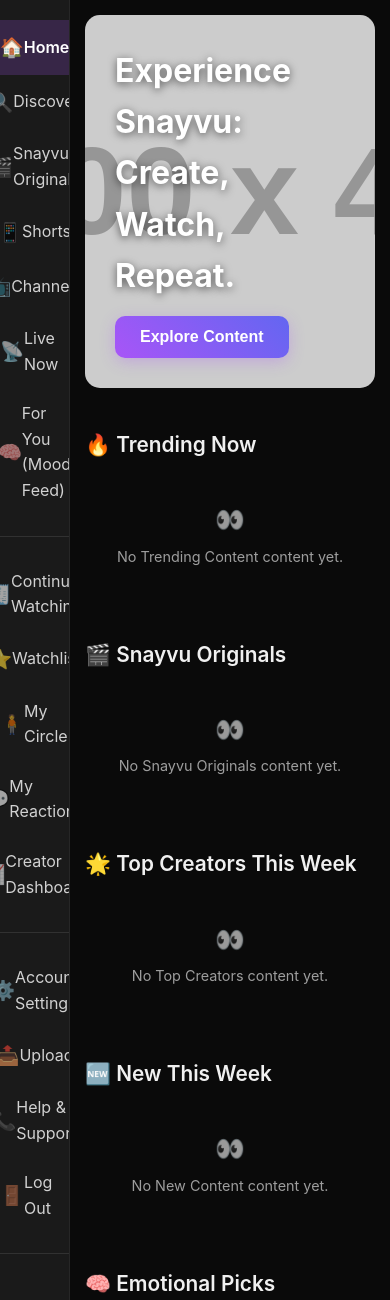
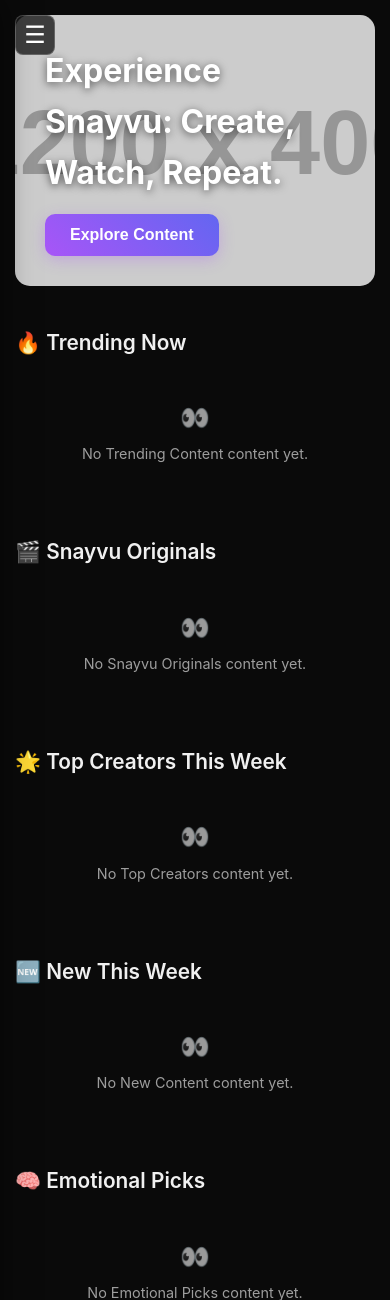
Before and after one commit to voycebutler18/VoyceFeed, a Flask app: page /dashboard in a window 390 px wide. Shown: the top 1300 px of the page. Run offline with Flask 3, Linux system fonts and the light colour scheme; the visitor is signed in with stand-in values (Sample User, id 1); data comes from the database, SQL or seed files in the repository; grey boxes labelled with a size stand in for pictures from a placeholder-image service; data that the repository does not hold is empty; some libraries are stand-ins or nearby versions.

Commit message:
Update dashboard.html

```diff
--- a/templates/dashboard.html
+++ b/templates/dashboard.html
@@ -28,7 +28,7 @@
 
         /* Left Sidebar Menu */
         .sidebar {
-            width: 250px; /* Fixed width, can be adjusted or made collapsible with JS */
+            width: 250px; /* Default desktop width */
             background: #1a1a1a; /* Slightly lighter dark background for sidebar */
             padding: 20px 0;
             position: fixed;
@@ -40,7 +40,8 @@
             z-index: 1000;
             display: flex;
             flex-direction: column;
-            transition: width 0.3s ease; /* For future collapsible feature */
+            transition: width 0.3s ease, transform 0.3s ease; /* Added transform for hidden state */
+            transform: translateX(0); /* Default visible */
         }
 
         .sidebar-logo {
@@ -147,9 +148,34 @@
             color: rgba(255, 255, 255, 0.7);
         }
 
+        /* Mobile Toggle Button for Sidebar */
+        .sidebar-toggle-btn {
+            position: fixed;
+            top: 15px;
+            left: 15px;
+            z-index: 1001; /* Above sidebar */
+            background: rgba(26, 26, 26, 0.8);
+            border: 1px solid rgba(255, 255, 255, 0.2);
+            color: white;
+            width: 40px;
+            height: 40px;
+            border-radius: 8px;
+            display: flex;
+            align-items: center;
+            justify-content: center;
+            font-size: 1.5rem;
+            cursor: pointer;
+            transition: background 0.2s ease;
+            display: none; /* Hidden by default, shown on mobile */
+        }
+        .sidebar-toggle-btn:hover {
+            background: rgba(255, 255, 255, 0.1);
+        }
+
+
         /* Main Homepage Body */
         .main-content {
-            margin-left: 250px; /* Offset for the fixed sidebar */
+            margin-left: 250px; /* Desktop offset for the fixed sidebar */
             flex-grow: 1;
             padding: 20px;
             overflow-y: auto; /* Allows main content to scroll independently */
@@ -177,18 +203,13 @@
             width: 100%;
             height: 100%;
             background: url('https://placehold.co/1200x400/0a0a0a/333?text=Snayvu+Featured+Content') no-repeat center center/cover; /* Generic Placeholder image */
-            /* REMOVED: opacity here if we want a solid image */
             z-index: 1;
-            display: flex; /* Added to center text if needed */
-            align-items: center; /* Added to center text if needed */
-            justify-content: center; /* Added to center text if needed */
-            font-size: 3rem; /* Placeholder text size */
+            display: flex;
+            align-items: center;
+            justify-content: center;
+            font-size: 3rem;
             font-weight: 800;
-            color: rgba(255, 255, 255, 0.2); /* Faded placeholder text */
-        }
-        .hero-video-placeholder iframe {
-            /* REMOVED: iframe style as iframe is removed from HTML */
-            display: none; /* Ensure it's hidden */
+            color: rgba(255, 255, 255, 0.2);
         }
 
         .hero-content {
@@ -364,21 +385,34 @@
         /* Responsive Adjustments */
         @media (max-width: 768px) {
             .sidebar {
-                width: 70px; /* Collapsed sidebar width */
-                padding: 20px 0;
+                width: 250px; /* Full width for overlay/off-canvas */
+                transform: translateX(-100%); /* Start off-screen */
+                position: fixed; /* Keep it fixed for off-canvas */
+                z-index: 1000;
+                box-shadow: 0 0 30px rgba(0,0,0,0.5); /* Add shadow for off-canvas effect */
+            }
+            .sidebar.active {
+                transform: translateX(0); /* Slide in */
             }
             .sidebar-logo, .sidebar-section-title, .sidebar-footer-links, .sidebar-copyright, .sidebar-account-info {
-                display: none; /* Hide text elements in collapsed state */
+                display: flex; /* Display content inside sidebar when open */
+                flex-direction: column; /* Ensure vertical layout for info group */
+                align-items: flex-start; /* Align content to left inside sidebar */
+                width: 100%; /* Ensure they take full width */
+            }
+            .sidebar-account-info {
+                padding: 0 20px 20px; /* Restore padding */
             }
             .sidebar-menu-item {
-                justify-content: center; /* Center icons */
-                padding: 12px 0;
+                justify-content: flex-start; /* Align menu items to left */
+                padding: 12px 20px; /* Restore padding */
             }
             .sidebar-icon {
-                margin-right: 0; /* No margin when text is hidden */
+                margin-right: 15px; /* Restore margin */
             }
+
             .main-content {
-                margin-left: 70px; /* Adjust offset */
+                margin-left: 0; /* No static margin on mobile */
                 padding: 15px;
             }
             .hero-title {
@@ -389,6 +423,11 @@
             }
             .content-tile {
                 width: 150px; /* Smaller tiles on mobile */
+            }
+
+            /* Show toggle button on mobile */
+            .sidebar-toggle-btn {
+                display: flex; /* Show the hamburger menu button */
             }
         }
 
@@ -632,8 +671,10 @@
 <body>
     <input type="hidden" id="csrf_token" name="csrf_token" value="{{ csrf_token() }}">
 
+    <button class="sidebar-toggle-btn" id="sidebar-toggle-btn">☰</button>
+
     <div class="container">
-        <aside class="sidebar">
+        <aside class="sidebar" id="sidebar">
             <div class="sidebar-logo">Snayvu</div>
 
             <ul class="sidebar-menu">
@@ -683,13 +724,13 @@
             <div class="sidebar-copyright">© 2024 Snayvu. All rights reserved.</div>
         </aside>
 
-        <main class="main-content">
+        <main class="main-content" id="main-content">
             <section class="hero-banner">
                 <div class="hero-video-placeholder">
                     </div>
                 <div class="hero-content">
                     <h1 class="hero-title">Experience Snayvu: Create, Watch, Repeat.</h1>
-                    <button class="hero-button" onclick="loadContentRow('trending-now-row', 'Trending Now', 'Trending Content');">Explore Content</button>
+                    <button class="hero-button" onclick="loadAllHomepageRows();">Explore Content</button>
                 </div>
             </section>
 
@@ -839,7 +880,31 @@
             loadUserInfo();
             loadHeroBannerContent(); // Ensure hero banner is loaded correctly
             loadAllHomepageRows(); // Load all content rows for the initial homepage view
+
+            // Initialize sidebar toggle on mobile
+            document.getElementById('sidebar-toggle-btn').addEventListener('click', toggleSidebar);
+            // Close sidebar when clicking outside on mobile
+            document.getElementById('main-content').addEventListener('click', function(event) {
+                const sidebar = document.getElementById('sidebar');
+                if (sidebar.classList.contains('active') && !sidebar.contains(event.target) && !document.getElementById('sidebar-toggle-btn').contains(event.target)) {
+                    toggleSidebar();
+                }
+            });
         });
+
+        // Function to toggle sidebar visibility on mobile
+        function toggleSidebar() {
+            const sidebar = document.getElementById('sidebar');
+            const mainContent = document.getElementById('main-content');
+            sidebar.classList.toggle('active');
+            // Optional: You could dim the main content when sidebar is active
+            // if (sidebar.classList.contains('active')) {
+            //     mainContent.style.filter = 'brightness(50%)';
+            // } else {
+            //     mainContent.style.filter = 'none';
+            // }
+        }
+
 
         // Function to load all homepage rows
         function loadAllHomepageRows() {
@@ -911,7 +976,7 @@
                 videoSourceUrl = video.local_file_path; // This URL is already generated by url_for in app.py
             } else if (video.youtube_video_id) {
                 // Fallback to a generic YouTube watch link if no local file (and a valid YouTube ID exists)
-                videoSourceUrl = `https://www.youtube.com/watch?v=${video.youtube_video_id}`;
+                videoSourceUrl = `https://www.youtube.com/watch?v=${video.youtube_video_id}`; // Corrected YouTube URL
             } else {
                 // If neither, just a generic placeholder link
                 videoSourceUrl = '#'; // Or a Snayvu generic video page
@@ -981,23 +1046,36 @@
                     loadAllHomepageRows(); // Reload all content rows for Home
                 } else if (section === 'discover') {
                     displayFeatureMessage('🔍', 'Discover', 'Explore trending content, tags, and top creators from around the world.');
-                    // In a real app, you would load content related to discovery here, e.g., loadContentRow('some-discover-row', 'Discover', 'Discover Content');
                 } else if (section === 'originals') {
-                    loadContentRow('snayvu-originals-row', 'Snayvu Originals', 'Snayvu Originals'); // Reload the Originals row
-                    document.getElementById('feature-display-area').style.display = 'none'; // Hide general message
-                    document.getElementById('snayvu-originals-section').style.display = 'block'; // Ensure its specific section is visible
+                    // Load the Originals row and scroll to it
+                    loadContentRow('snayvu-originals-row', 'Snayvu Originals', 'Snayvu Originals');
+                    document.querySelectorAll('.content-row').forEach(row => row.style.display = 'none'); // Hide all rows first
+                    document.getElementById('snayvu-originals-section').style.display = 'block'; // Show only this row
+                    document.getElementById('feature-display-area').style.display = 'none'; // Hide generic message
                     window.scrollTo(0, document.getElementById('snayvu-originals-section').offsetTop); // Scroll to it
                 } else if (section === 'shorts') {
-                    loadContentRow('just-dropped-shorts-row', 'Shorts', 'Shorts'); // Load Shorts content
+                    // Load Shorts content and display a message
+                    loadContentRow('just-dropped-shorts-row', 'Shorts', 'Shorts'); // Use 'Shorts' tag for this
+                    document.querySelectorAll('.content-row').forEach(row => row.style.display = 'none'); // Hide all rows first
+                    document.getElementById('just-dropped-shorts-section').style.display = 'block'; // Show only this row
                     displayFeatureMessage('📱', 'Shorts', 'Enjoy quick, engaging vertical videos designed for instant entertainment.');
                 } else if (section === 'channels') {
-                    loadContentRow('top-creators-row', 'Featured Channel', 'Channels'); // Load some relevant videos
+                    // Load some relevant videos and display a message
+                    loadContentRow('top-creators-row', 'Featured Channel', 'Channels');
+                    document.querySelectorAll('.content-row').forEach(row => row.style.display = 'none'); // Hide all rows first
+                    document.getElementById('top-creators-section').style.display = 'block'; // Show only this row
                     displayFeatureMessage('📺', 'Channels', 'Explore the diverse worlds of your favorite creators with their long-form videos and livestreams.');
                 } else if (section === 'live') {
-                    loadContentRow('live-now-row', 'Live', 'Live Now'); // Use 'Live' tag for this
+                    // Load 'Live' tagged content and display message
+                    loadContentRow('live-now-row', 'Live', 'Live Now');
+                    document.querySelectorAll('.content-row').forEach(row => row.style.display = 'none'); // Hide all rows first
+                    document.getElementById('live-now-section').style.display = 'block'; // Show only this row
                     displayFeatureMessage('📡', 'Live Now', 'Catch live broadcasts and interactive sessions from creators in real-time.');
                 } else if (section === 'mood-feed') {
+                    // Load 'Emotional Picks' and display message
                     loadContentRow('emotional-picks-row', 'Emotional Picks', 'For You (Mood Feed)');
+                    document.querySelectorAll('.content-row').forEach(row => row.style.display = 'none'); // Hide all rows first
+                    document.getElementById('emotional-picks-section').style.display = 'block'; // Show only this row
                     displayFeatureMessage('🧠', 'For You (Mood Feed)', 'Your personalized feed, curated by mood. Content designed to make you Laugh, Cry, Shock, Think, or Uplift.');
                 }
                 // Personal Feed sections (These are conceptual and require more complex backend work)
@@ -1013,10 +1091,11 @@
                     displayFeatureMessage('📈', 'Creator Dashboard', 'Access your analytics, manage uploads, and track your performance as a creator. This feature needs backend integration for creator analytics.');
                 }
                 // Account Settings, Upload, Help & Support, Logout are handled by specific `href` or `onclick`
+                // Account Settings and Help & Support already have direct `href`
             });
         });
 
-        // --- NEW: Handle Logout Click (to ensure client-side redirect) ---
+        // --- Handle Logout Click (to ensure client-side redirect) ---
         async function handleLogoutClick() {
             const csrfToken = document.getElementById('csrf_token').value;
             try {
@@ -1033,13 +1112,11 @@
                     window.location.href = data.redirect; // Redirect to the login/index page
                 } else {
                     console.error('Logout failed:', data.message || 'Unknown error');
-                    // Fallback to force redirect even if API response is unexpected
-                    window.location.href = `${BASE_URL}/`;
+                    window.location.href = `${BASE_URL}/`; // Fallback to force redirect
                 }
             } catch (error) {
                 console.error('Error during logout:', error);
-                // Force redirect even if network error
-                window.location.href = `${BASE_URL}/`;
+                window.location.href = `${BASE_URL}/`; // Force redirect even on network error
             }
         }
 
```
